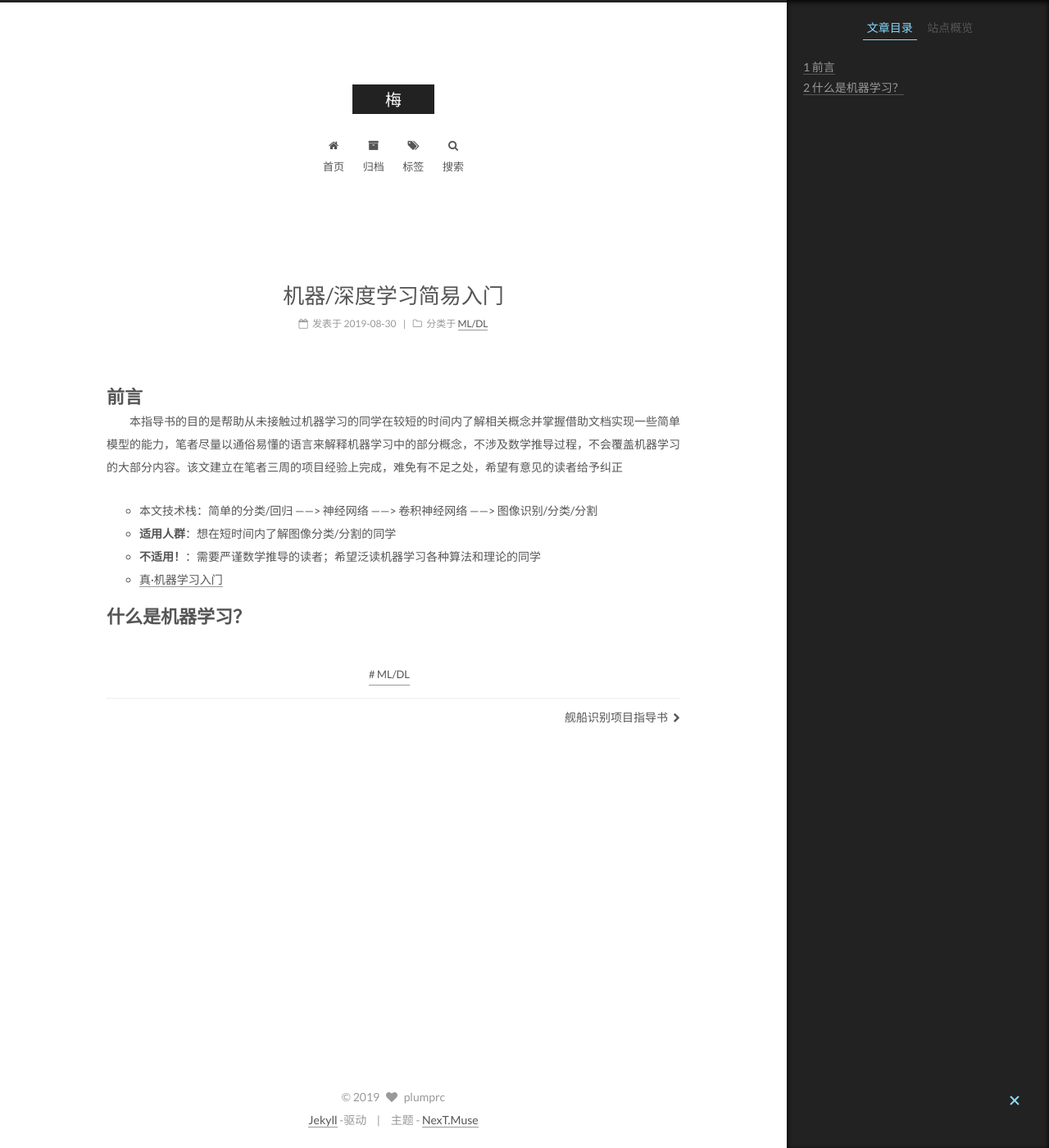
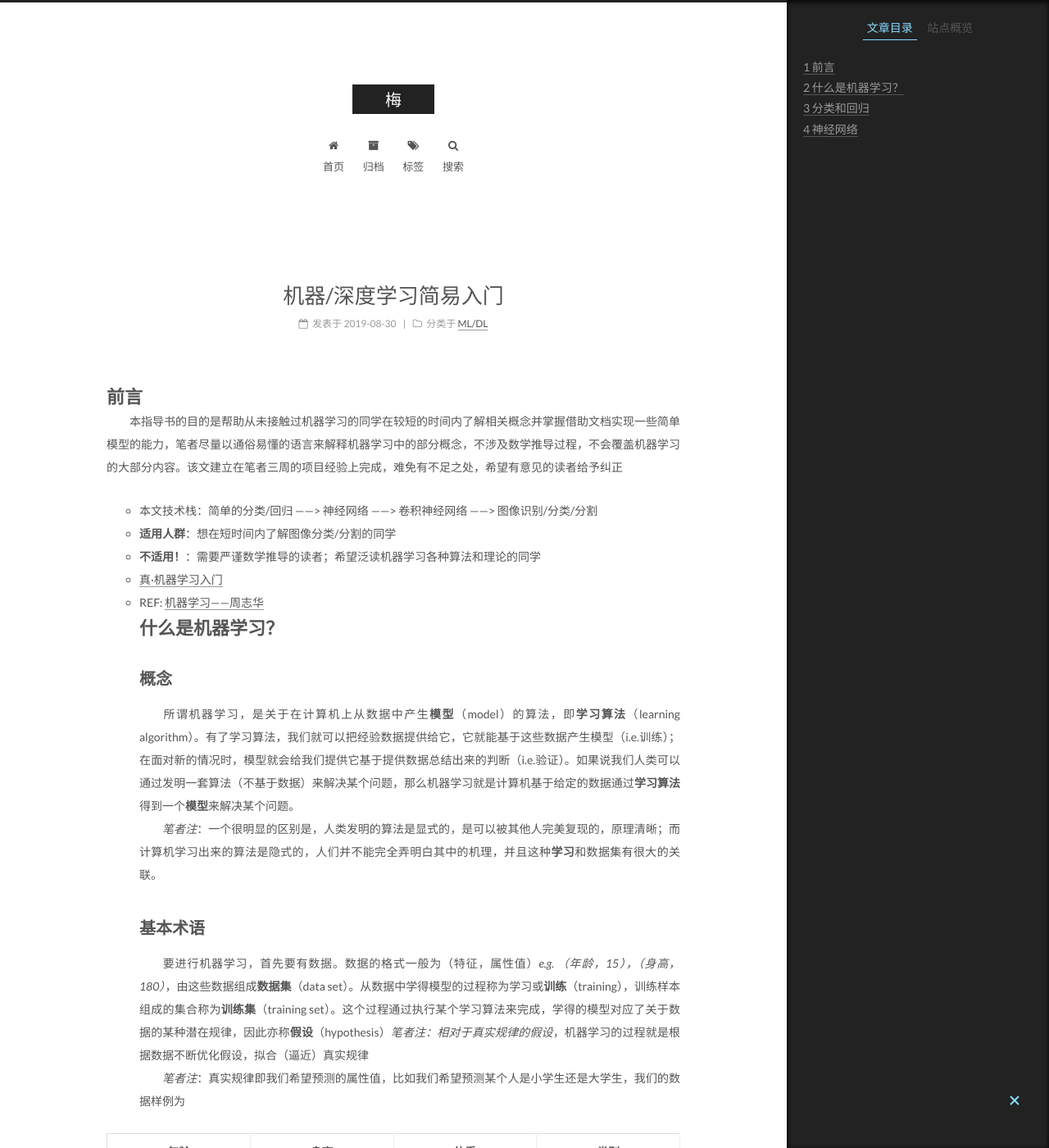
Before and after one commit to plumprc/plumprc.github.io, a Jekyll site: the page built from _posts/ML&DL/2019-08-30-机器学习简易入门.md, in a window 1280 px wide and 1400 px high. Shown: the whole window at 82% size. Built offline with Jekyll 4.4.1, drawn with Linux system fonts in a browser that asks for light colours; some of the changed text lies outside the part shown.

Commit message:
tutorial

```diff
--- a/_posts/ML&DL/2019-08-30-机器学习简易入门.md
+++ b/_posts/ML&DL/2019-08-30-机器学习简易入门.md
@@ -13,5 +13,58 @@
 * **适用人群**：想在短时间内了解图像分类/分割的同学
 * **不适用！**：需要严谨数学推导的读者；希望泛读机器学习各种算法和理论的同学
 * [真·机器学习入门](http://www.ai-start.com/)
+* REF: [机器学习——周志华](https://www.jianshu.com/p/a50aca402ca6)
+# 什么是机器学习？
+## 概念
+&emsp;&emsp;所谓机器学习，是关于在计算机上从数据中产生**模型**（model）的算法，即**学习算法**（learning algorithm）。有了学习算法，我们就可以把经验数据提供给它，它就能基于这些数据产生模型（i.e.训练）；在面对新的情况时，模型就会给我们提供它基于提供数据总结出来的判断（i.e.验证）。如果说我们人类可以通过发明一套算法（不基于数据）来解决某个问题，那么机器学习就是计算机基于给定的数据通过**学习算法**得到一个**模型**来解决某个问题。<br>
+&emsp;&emsp;*笔者注*：一个很明显的区别是，人类发明的算法是显式的，是可以被其他人完美复现的，原理清晰；而计算机学习出来的算法是隐式的，人们并不能完全弄明白其中的机理，并且这种**学习**和数据集有很大的关联。
+## 基本术语
+&emsp;&emsp;要进行机器学习，首先要有数据。数据的格式一般为（特征，属性值）*e.g. （年龄，15），（身高，180）*，由这些数据组成**数据集**（data set）。从数据中学得模型的过程称为学习或**训练**（training），训练样本组成的集合称为**训练集**（training set）。这个过程通过执行某个学习算法来完成，学得的模型对应了关于数据的某种潜在规律，因此亦称**假设**（hypothesis）*笔者注：相对于真实规律的假设*，机器学习的过程就是根据数据不断优化假设，拟合（逼近）真实规律<br>
+&emsp;&emsp;*笔者注*：真实规律即我们希望预测的属性值，比如我们希望预测某个人是小学生还是大学生，我们的数据样例为
 
-# 什么是机器学习？
+| 年龄 | 身高 | 体重 | 类别 |
+| :-: | :-: | :-: | :-: |
+| 9 | 135 | 40 | 小学生 |
+| 19 | 175 | 70 | 大学生 |
+
+> （<年龄，9>, <身高，135>, <体重， 40>， 小学生）
+> （<年龄，19>, <身高，175>, <体重， 70>， 大学生）
+
+&emsp;&emsp;这里的前三个键值对即之前提到的（特征，属性值），这里即数据集里的人有三个特征年龄、身高、体重，而小学生/大学生就是我们希望预测的真实规律。在机器学习里，我们就是希望通过这样给定的数据集去预测/拟合/逼近新的真实规律，譬如用我们训练好的模型去预测（<年龄，13>, <身高，165>, <体重， 60>）这样一个人是大学生还是小学生。一般我们称数据集内每个样本的真实规律为标签（label）
+
+## 助记符
+* 样本 —— (x, y)
+* 特征属性值 —— x
+* 真实值 —— y
+* 真实映射 —— y(x)
+* 预测值 —— h
+* 预测映射 —— h(x)<br>
+
+&emsp;&emsp;我们需要通过给定的多个样本找到x与y间的潜在规律 y(x) ，即找到一个假设函数 h(x) 来预测x对应的真实值。而机器学习就是不断优化假设函数 h(x) 去拟合/逼近 真实的y(x)<br>
+&emsp;&emsp;*笔者注*：**注意这里的函数不一定是线性映射 ！**
+
+# 分类和回归
+## 回归（Regression）
+&emsp;&emsp;回归即针对连续值做预测，例如预测明天的平均气温、预测本月消费额、预测房价等，预测函数h(x) 是连续的。最常见的回归是线性回归（linear regression），即预测函数 h(x) 是简单的一次函数
+* [线性回归](https://baike.baidu.com/item/%E7%BA%BF%E6%80%A7%E5%9B%9E%E5%BD%92/8190345?fr=aladdin)
+* [多项式回归](https://baike.baidu.com/item/%E5%A4%9A%E9%A1%B9%E5%BC%8F%E5%9B%9E%E5%BD%92/21505384?fr=aladdin)<br>
+
+&emsp;&emsp;实际问题里的映射关系往往十分复杂，因此传统的回归往往难以很好的拟合假设函数
+
+## 分类（Classification）
+&emsp;&emsp;分类即针对离散值做预测，例如预测图片的种类（多分类），预测是否得糖尿病（二分类）,预测函数 h(x) 依旧是连续函数，但是这里有一个概念，阈值（threshold）。例如在预测是否得糖尿病（二分类）的问题里，我们选择某个特定的分类函数 g(x) ，设定一个阈值（例如0.5），输入数据进行训练，当分类函数作用于假设函数的输出大于0.5则视为得了糖尿病，即：
+> 得了糖尿病 —— g(h(x)) > 0.5<br>
+> 没得糖尿病 —— g(h(x)) ≤ 0.5
+
+&emsp;&emsp;如上训练即可拟合我们需要的假设函数，在坐标系里拟合出来的 h(x) 往往是非线性的类似于边界一样的曲线，因此在分类问题里假设函数又被称作**决策边界**（decision boundary）<br>
+![db](https://images2015.cnblogs.com/blog/897567/201611/897567-20161129155343740-2076618113.png)
+
+&emsp;&emsp;常见的用于分类的函数为logistic函数、tanh(x)双曲正切函数、ReLU线性修正单元等
+* [logistic函数的数学推导](https://blog.csdn.net/AriesSurfer/article/details/41310525)
+
+## 模型抽象
+&emsp;&emsp;上述两类问题均可抽象为下图所示模型：
+![model](https://raw.githubusercontent.com/plumprc/plumprc.github.io/master/_posts/ML%26DL/material/model.png)
+&emsp;&emsp;如图，输入数据（+1为偏置单元）训练并得到假设函数，这就是机器学习的一般流程，至于训练的细节则被隐式化了
+
+# 神经网络
```
Also changed, not shown: index.md (+4 -5 lines), _posts/ML&DL/material/model.png (added).
